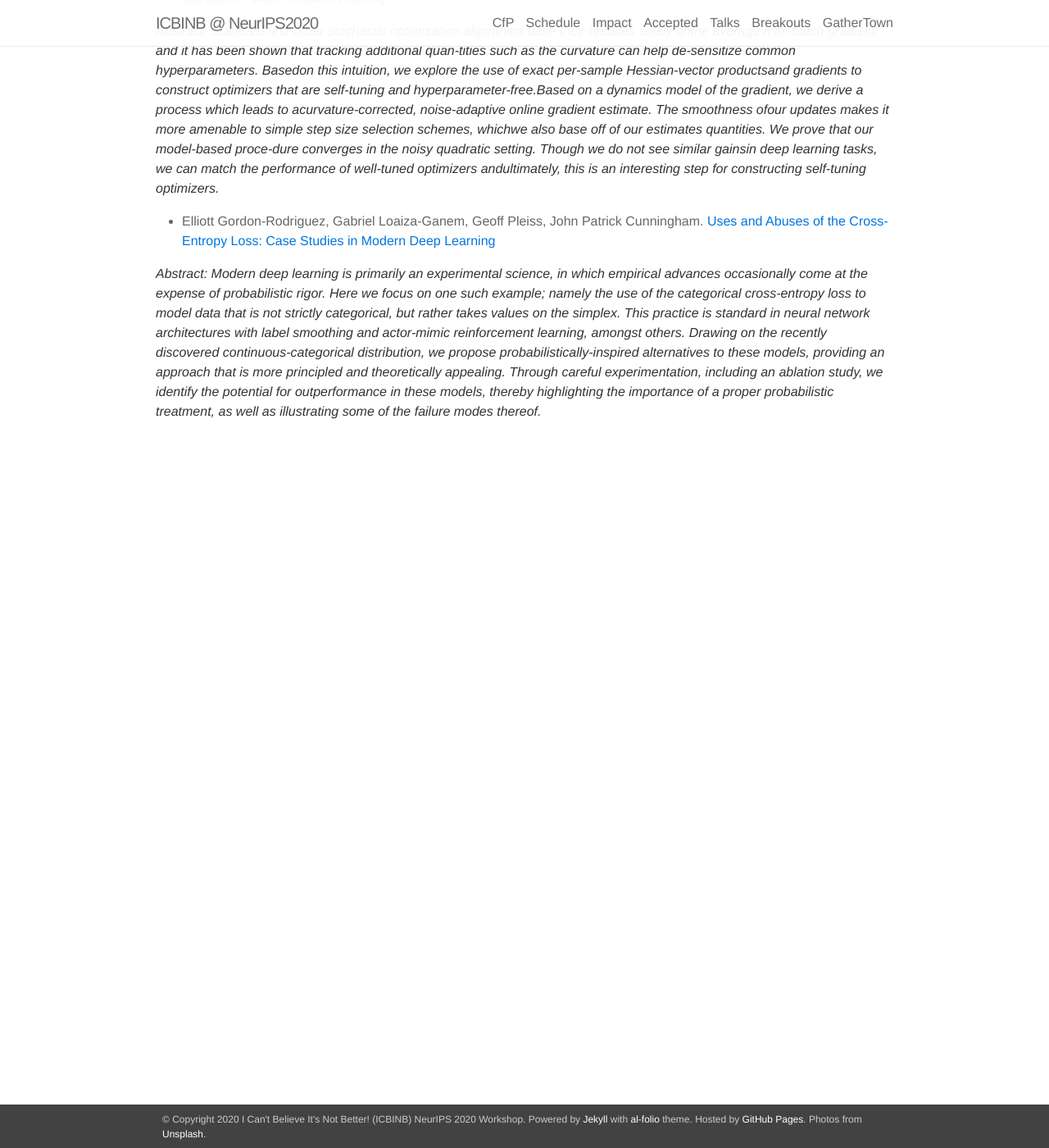
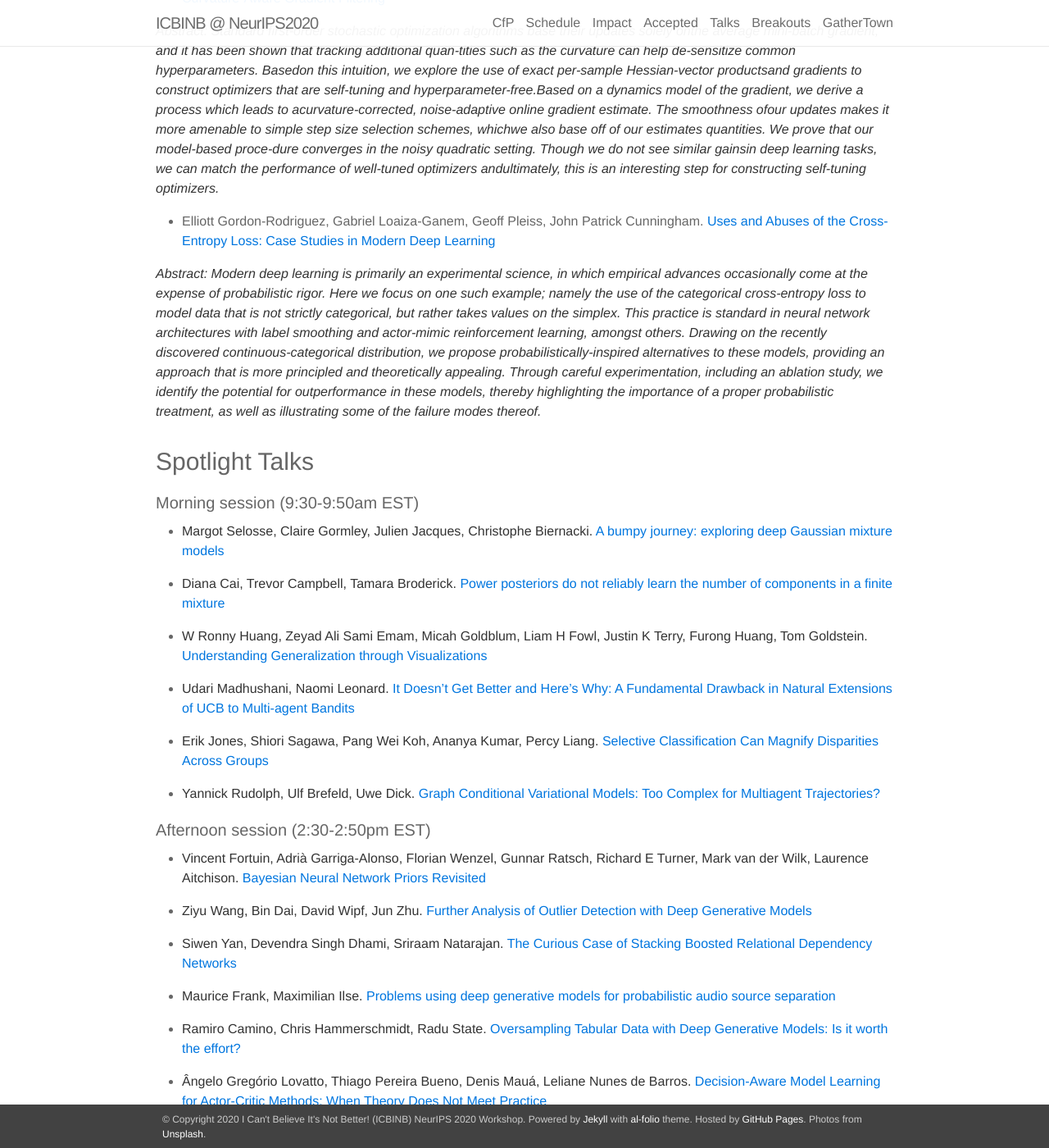
Before and after one commit to ml-retrospectives/icml2020, a Jekyll site: the page built from _pages/05_invited.md, in a window 1280 px wide and 1400 px high, scrolled down 3432 px. Shown: the whole window at 82% size. Built offline with Jekyll 4.4.1, drawn with Linux system fonts in a browser that asks for light colours; nearby versions of some CDN libraries.

Commit message:
adding spotlight descriptions

```diff
--- a/_pages/05_invited.md
+++ b/_pages/05_invited.md
@@ -79,3 +79,33 @@ title: Talks
 * Elliott Gordon-Rodriguez, Gabriel Loaiza-Ganem, Geoff Pleiss, John Patrick Cunningham. [Uses and Abuses of the Cross-Entropy Loss: Case Studies in Modern Deep Learning](https://openreview.net/pdf?id=Udr4FSGfj0U)
 
 *Abstract: Modern deep learning is primarily an experimental science, in which empirical advances occasionally come at the expense of probabilistic rigor. Here we focus on one such example; namely the use of the categorical cross-entropy loss to model data that is not strictly categorical, but rather takes values on the simplex. This practice is standard in neural network architectures with label smoothing and actor-mimic reinforcement learning, amongst others. Drawing on the recently discovered continuous-categorical distribution, we propose probabilistically-inspired alternatives to these models, providing an approach that is more principled and theoretically appealing. Through careful experimentation, including an ablation study, we identify the potential for outperformance in these models, thereby highlighting the importance of a proper probabilistic treatment, as well as illustrating some of the failure modes thereof.*
+
+### Spotlight Talks
+
+#### Morning session (9:30-9:50am EST)
+
+* Margot Selosse, Claire Gormley, Julien Jacques, Christophe Biernacki. [A bumpy journey: exploring deep Gaussian mixture models](https://openreview.net/pdf?id=Q6tXbLK7YYC)
+
+* Diana Cai, Trevor Campbell, Tamara Broderick. [Power posteriors do not reliably learn the number of components in a finite mixture](https://openreview.net/pdf?id=BRb4tLp6A3o)
+
+* W Ronny Huang, Zeyad Ali Sami Emam, Micah Goldblum, Liam H Fowl, Justin K Terry, Furong Huang, Tom Goldstein. [Understanding Generalization through Visualizations](https://openreview.net/pdf?id=pxqYT_7gToV)
+
+* Udari Madhushani, Naomi Leonard. [It Doesn’t Get Better and Here’s Why: A Fundamental Drawback in Natural Extensions of UCB to Multi-agent Bandits](https://openreview.net/pdf?id=eK034ngO05Y)
+
+* Erik Jones, Shiori Sagawa, Pang Wei Koh, Ananya Kumar, Percy Liang. [Selective Classification Can Magnify Disparities Across Groups](https://openreview.net/pdf?id=HPyhX33H1a9)
+
+* Yannick Rudolph, Ulf Brefeld, Uwe Dick. [Graph Conditional Variational Models: Too Complex for Multiagent Trajectories?](https://openreview.net/pdf?id=ARZTtJKAMP6)
+
+#### Afternoon session (2:30-2:50pm EST)
+
+* Vincent Fortuin, Adrià Garriga-Alonso, Florian Wenzel, Gunnar Ratsch, Richard E Turner, Mark van der Wilk, Laurence Aitchison. [Bayesian Neural Network Priors Revisited](https://openreview.net/pdf?id=KWF4Slxui0s)
+
+* Ziyu Wang, Bin Dai, David Wipf, Jun Zhu. [Further Analysis of Outlier Detection with Deep Generative Models](https://openreview.net/pdf?id=8cyrsZuQS8M)
+
+* Siwen Yan, Devendra Singh Dhami, Sriraam Natarajan. [The Curious Case of Stacking Boosted Relational Dependency Networks](https://openreview.net/pdf?id=QeNn2xIp1Rl)
+
+* Maurice Frank, Maximilian Ilse. [Problems using deep generative models for probabilistic audio source separation](https://openreview.net/pdf?id=ymhpV2MSM8K)
+
+* Ramiro Camino, Chris Hammerschmidt, Radu State. [Oversampling Tabular Data with Deep Generative Models: Is it worth the effort?](https://openreview.net/pdf?id=k2O59Xmg45M)
+
+* Ângelo Gregório Lovatto, Thiago Pereira Bueno, Denis Mauá, Leliane Nunes de Barros. [Decision-Aware Model Learning for Actor-Critic Methods: When Theory Does Not Meet Practice](https://openreview.net/pdf?id=a9lwn6v40C4)
```
